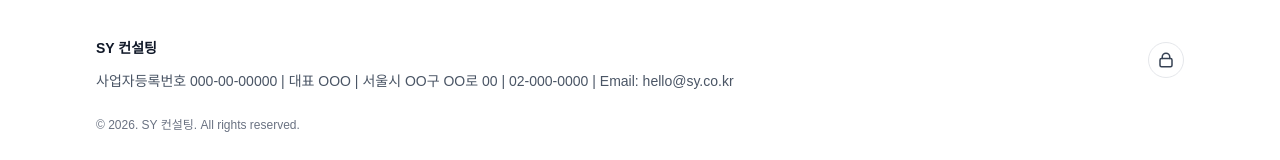
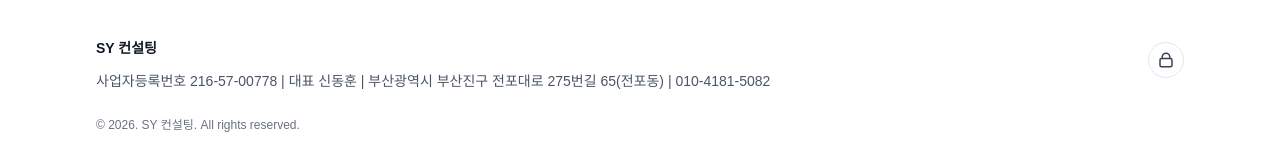
Before and after one commit to intothe-owner/syconsulting, a Next.js app: page / in a window 1280 px wide. Shown: the part 1521-1681 px from the top of the page. Built offline with nearby package versions, Linux system fonts and the light colour scheme; no server answers.

Commit message:
메인페이지 하단 적용

```diff
--- a/app/page.tsx
+++ b/app/page.tsx
@@ -19,8 +19,7 @@ export default function Home() {
 
       <SiteFooter
         companyName="SY 컨설팅"
-        infoLine="사업자등록번호 000-00-00000 | 대표 OOO | 서울시 OO구 OO로 00 | 02-000-0000 | Email: hello@sy.co.kr"
-      />
+        />
     </div>
   );
 }
```
